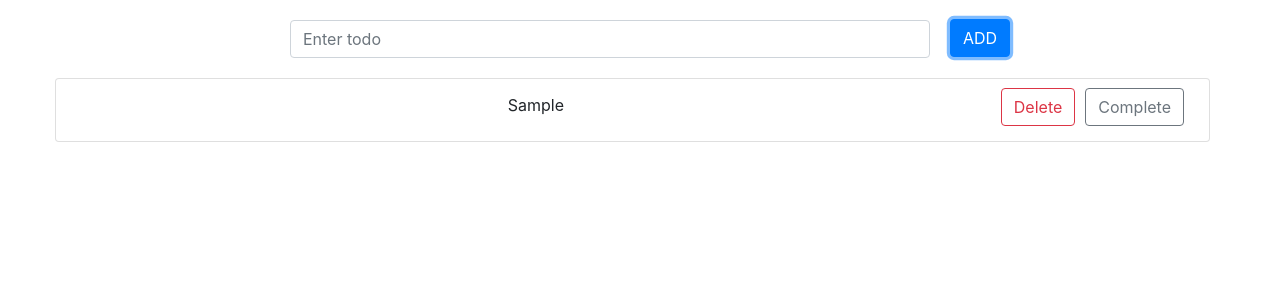
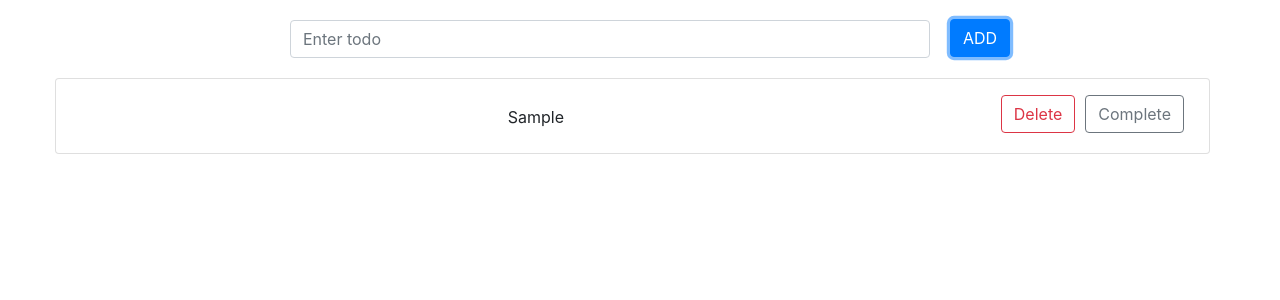
Before and after one commit to CaesiumY/redux-todo-example, a React (Create React App) app in the folder todo/: page / in a window 1280 px wide. Both pictures are taken after typing "Sample" into the empty fields and a click on the button "ADD". Shown: the top 300 px of the page. Built offline with nearby package versions, Linux system fonts and the light colour scheme.

Commit message:
style: Add Todo inline style

```diff
--- a/todo/src/components/Todo.js
+++ b/todo/src/components/Todo.js
@@ -4,7 +4,11 @@ import PropTypes from "prop-types";
 export default function Todo({ index, text }) {
   return (
     <>
-      <li className="list-group-item row" data-item={index}>
+      <li
+        className="list-group-item row"
+        data-item={index}
+        style={{ lineHeight: 3 }}
+      >
         <div className="col-sm text">{text}</div>
         <div className="col-sm complete">
           <button className="btn btn-outline-secondary">Complete</button>
--- a/todo/src/css/TodoList.css
+++ b/todo/src/css/TodoList.css
@@ -9,8 +9,8 @@
 
 .col-sm.complete,
 .col-sm.delete {
+  display: block;
   width: auto;
   padding: 0 5px;
   float: right;
-  display: inline-block;
 }
```
